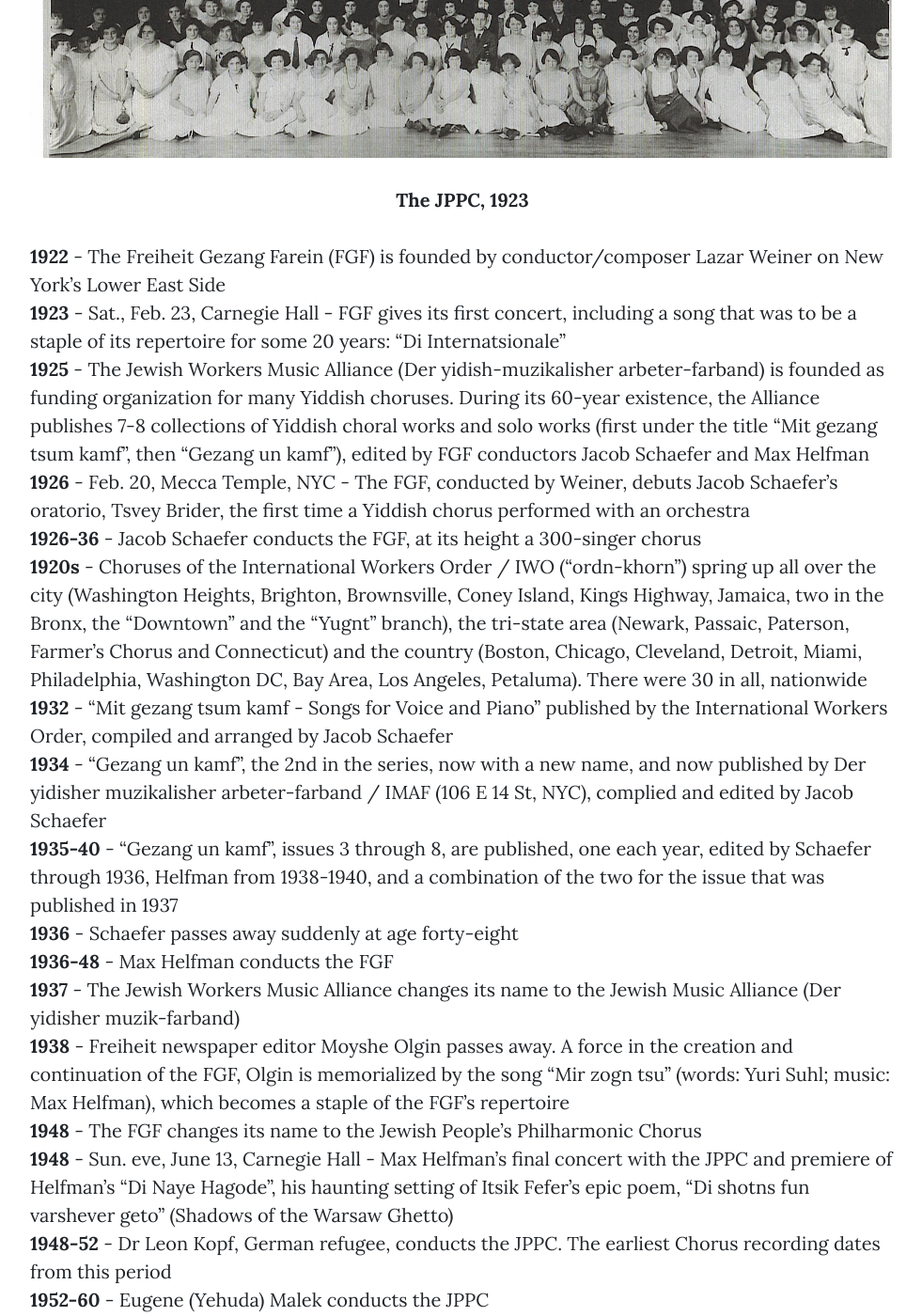
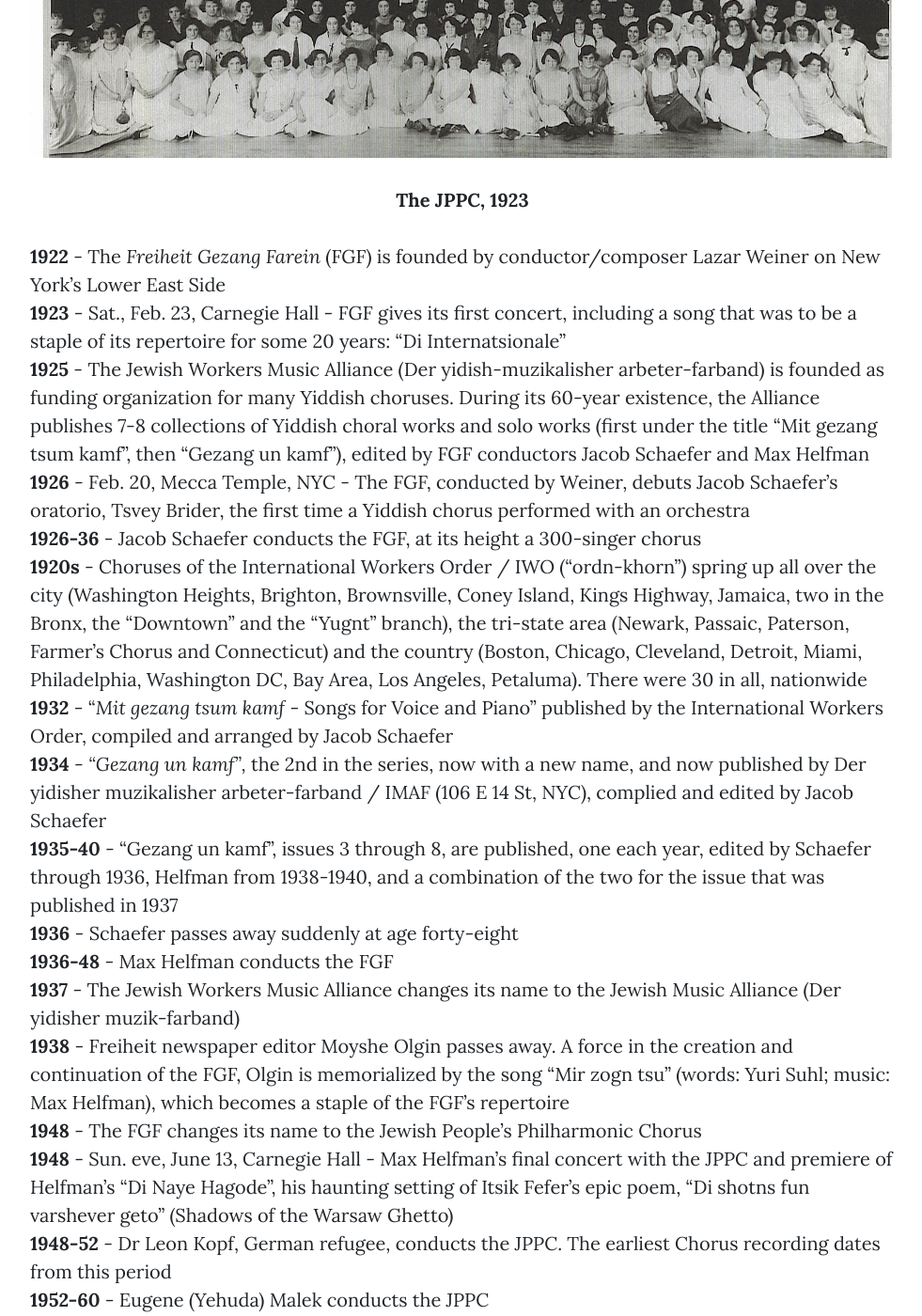
Before and after one commit to ibleaman/JPPC, a Jekyll site: the page built from milestones.md, in a window 1280 px wide and 1400 px high, scrolled down 893 px. Shown: the whole window at 94% size, without its empty margins (148-1129 px from the left). Built offline with Jekyll 4.4.1, drawn with Linux system fonts in a browser that asks for light colours.

```diff
--- a/milestones.md
+++ b/milestones.md
@@ -8,14 +8,14 @@ layout: default
 ![](img/1923.jpg)
 <p style="text-align:center;font-weight:bold;">The JPPC, 1923</p>
 
-**1922** - The Freiheit Gezang Farein (FGF) is founded by conductor/composer Lazar Weiner on New York's Lower East Side
+**1922** - The *Freiheit Gezang Farein* (FGF) is founded by conductor/composer Lazar Weiner on New York's Lower East Side
 **1923** - Sat., Feb. 23, Carnegie Hall - FGF gives its first concert, including a song that was to be a staple of its repertoire for some 20 years: "Di Internatsionale"
 **1925** - The Jewish Workers Music Alliance (Der yidish-muzikalisher arbeter-farband) is founded as funding organization for many Yiddish choruses. During its 60-year existence, the Alliance publishes 7-8 collections of Yiddish choral works and solo works (first under the title "Mit gezang tsum kamf", then "Gezang un kamf"), edited by FGF conductors Jacob Schaefer and Max Helfman
 **1926** - Feb. 20, Mecca Temple, NYC - The FGF, conducted by Weiner, debuts Jacob Schaefer's oratorio, Tsvey Brider, the first time a Yiddish chorus performed with an orchestra
 **1926-36** - Jacob Schaefer conducts the FGF, at its height a 300-singer chorus
 **1920s** - Choruses of the International Workers Order / IWO ("ordn-khorn") spring up all over the city (Washington Heights, Brighton, Brownsville, Coney Island, Kings Highway, Jamaica, two in the Bronx, the "Downtown" and the "Yugnt" branch), the tri-state area (Newark, Passaic, Paterson, Farmer's Chorus and Connecticut) and the country (Boston, Chicago, Cleveland, Detroit, Miami, Philadelphia, Washington DC, Bay Area, Los Angeles, Petaluma). There were 30 in all, nationwide
-**1932** - "Mit gezang tsum kamf - Songs for Voice and Piano" published by the International Workers Order, compiled and arranged by Jacob Schaefer
-**1934** - "Gezang un kamf", the 2nd in the series, now with a new name, and now published by Der yidisher muzikalisher arbeter-farband / IMAF (106 E 14 St, NYC), complied and edited by Jacob Schaefer
+**1932** - "*Mit gezang tsum kamf* - Songs for Voice and Piano" published by the International Workers Order, compiled and arranged by Jacob Schaefer
+**1934** - *"Gezang un kamf",* the 2nd in the series, now with a new name, and now published by Der yidisher muzikalisher arbeter-farband / IMAF (106 E 14 St, NYC), complied and edited by Jacob Schaefer
 **1935-40** - "Gezang un kamf", issues 3 through 8, are published, one each year, edited by Schaefer through 1936, Helfman from 1938-1940, and a combination of the two for the issue that was published in 1937
 **1936** - Schaefer passes away suddenly at age forty-eight
 **1936-48** - Max Helfman conducts the FGF
```
